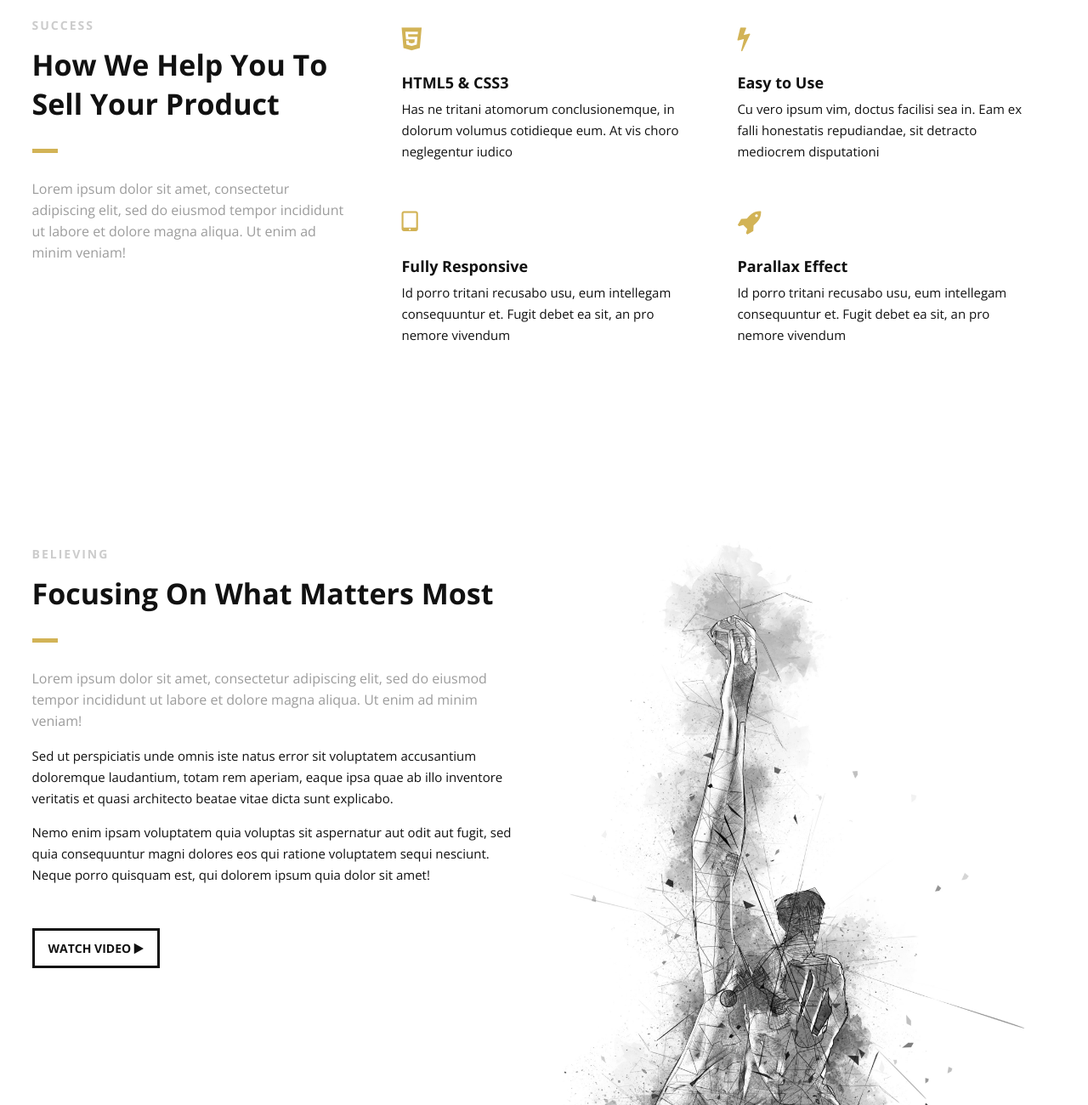
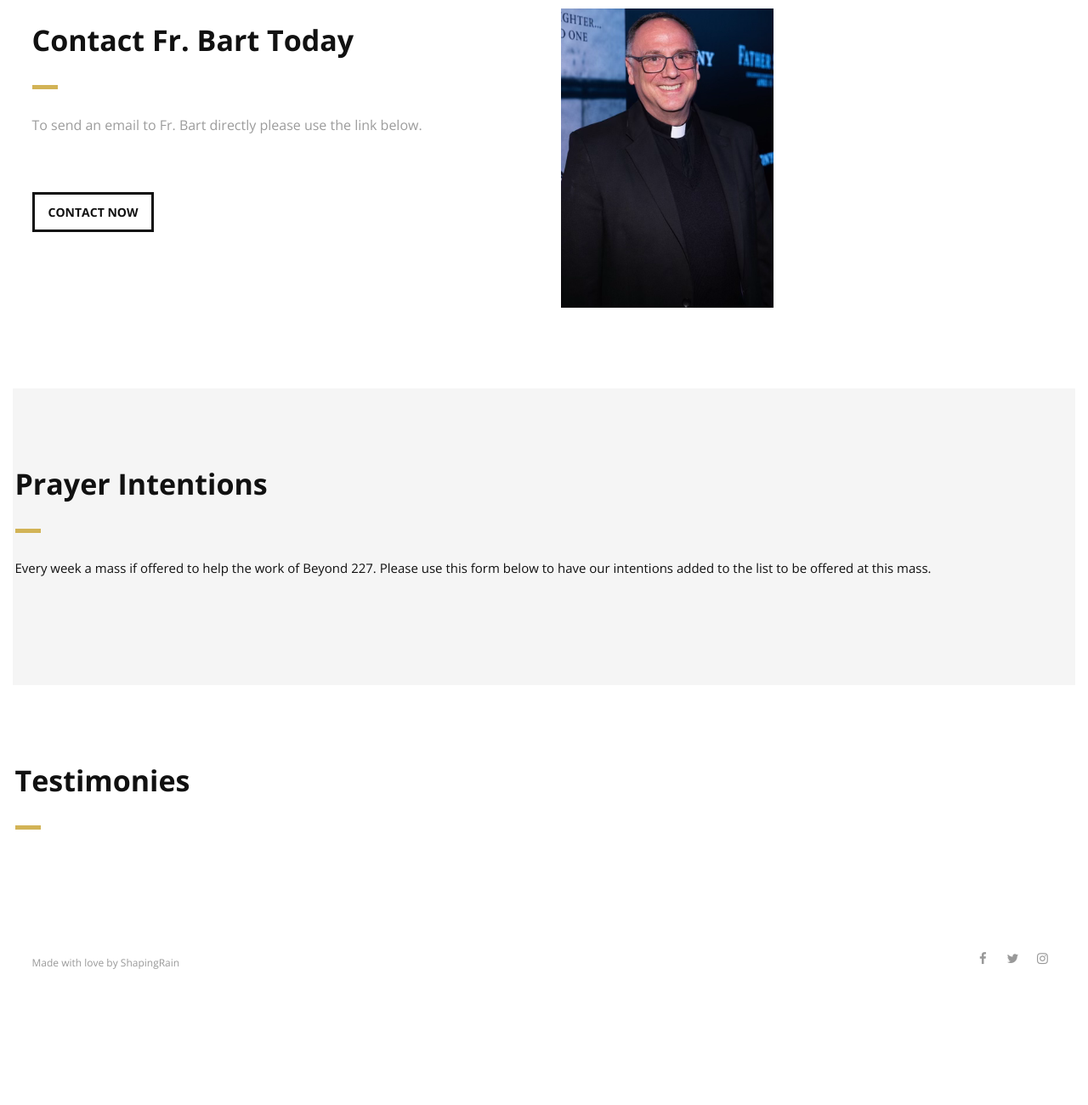
Before and after one commit to kletos/beyond227book, a plain HTML site: page index.html in a window 1280 px wide. Shown: the part 1020-2320 px from the top of the page at 85% size. After the commit the page ends 2200 px from the top, so only its background shows below. Drawn offline with nearby package versions, Linux system fonts and the light colour scheme; grey boxes are pictures that could not be loaded; a script that the page names is missing.

Commit message:
First Draft

```diff
--- a/index.html
+++ b/index.html
@@ -59,7 +59,7 @@
                     <div id="logo">
 
                         <!--Logo that is shown on the banner-->
-                        <h2>Beyond 227 - Book</h2>
+                        <h2>Beyond 227 - That Was Father Stu</h2>
                         <!--End of Banner Logo-->
 
                         <!--The Logo that is shown on the sticky Navigation Bar-->
@@ -78,14 +78,15 @@
                                 <a href="#banner">Home</a>
                             </li>
                             <li>
-                                <a href="#about">About</a>
+                                <a href="#contact">Contact</a>
                             </li>
                             <li>
-                                <a href="#services">Services</a>
+                                <a href="#prayer">Prayer Requests</a>
                             </li>
                             <li>
-                                <a href="#pricing">Pricing</a>
+                                <a href="#testimonies">Testimonies</a>
                             </li>
+
                         </ul>
                     </nav>
                     <!--End of Main Navigation-->
@@ -103,16 +104,13 @@
             <div class="col-2">
 
                 <div class="section-heading">
-                    <h1>A FREE AND SIMPLE LANDING PAGE</h1>
-                    <h2>Namari is a free landing page template you can use for your projects. It is free to use for your
-                        personal and commercial projects, enjoy!</h2>
+                    <h1>THAT WAS FATHER STU</h1>
+                    <h2>Read the book today!</h2>
                 </div>
 
                 <!--Call to Action-->
-                <a href="#" class="button">START CREATING TODAY</a>
+                <a href="https://a.co/d/8VlhoQ1" class="button">Order Now</a>
                 <!--End Call to Action-->
-
-
 
             </div>
 
@@ -126,150 +124,69 @@
     <!--Main Content Area-->
     <main id="content">
 
-        <!--Introduction-->
-        <section id="about" class="introduction scrollto">
+        <!--Contact Section-->
+        <div id="contact" class="scrollto clearfix">
 
             <div class="row clearfix">
 
-                <div class="col-3">
+                <!--Content-->
+                <div class="col-2">
                     <div class="section-heading">
-                        <h3>SUCCESS</h3>
-                        <h2 class="section-title">How We Help You To Sell Your Product</h2>
-                        <p class="section-subtitle">Lorem ipsum dolor sit amet, consectetur adipiscing elit, sed do
-                            eiusmod tempor incididunt ut labore et dolore magna aliqua. Ut enim ad minim veniam!</p>
+                        <h2 class="section-title">Contact Fr. Bart Today</h2>
+                        <p class="section-subtitle">To send an email to Fr. Bart directly please use the link below.</p>
                     </div>
 
-                </div>
+	                <SCRIPT LANGUAGE="JavaScript">user = 'beyond227';site = 'protonmail.com';document.write('<a href=\"mailto:' + user + '@' + site + '\" class=\"button\">');document.write('CONTACT NOW' + '</a>');</SCRIPT>
+             	</div>
 
-                <div class="col-2-3">
-
-                    <!--Icon Block-->
-                    <div class="col-2 icon-block icon-top wow fadeInUp" data-wow-delay="0.1s">
-                        <!--Icon-->
-                        <div class="icon">
-                            <i class="fa fa-html5 fa-2x"></i>
-                        </div>
-                        <!--Icon Block Description-->
-                        <div class="icon-block-description">
-                            <h4>HTML5 &amp; CSS3</h4>
-                            <p>Has ne tritani atomorum conclusionemque, in dolorum volumus cotidieque eum. At vis choro
-                                neglegentur iudico</p>
-                        </div>
-                    </div>
-                    <!--End of Icon Block-->
-
-                    <!--Icon Block-->
-                    <div class="col-2 icon-block icon-top wow fadeInUp" data-wow-delay="0.3s">
-                        <!--Icon-->
-                        <div class="icon">
-                            <i class="fa fa-bolt fa-2x"></i>
-                        </div>
-                        <!--Icon Block Description-->
-                        <div class="icon-block-description">
-                            <h4>Easy to Use</h4>
-                            <p>Cu vero ipsum vim, doctus facilisi sea in. Eam ex falli honestatis repudiandae, sit
-                                detracto mediocrem disputationi</p>
-                        </div>
-                    </div>
-                    <!--End of Icon Block-->
-
-                    <!--Icon Block-->
-                    <div class="col-2 icon-block icon-top wow fadeInUp" data-wow-delay="0.5s">
-                        <!--Icon-->
-                        <div class="icon">
-                            <i class="fa fa-tablet fa-2x"></i>
-                        </div>
-                        <!--Icon Block Description-->
-                        <div class="icon-block-description">
-                            <h4>Fully Responsive</h4>
-                            <p>Id porro tritani recusabo usu, eum intellegam consequuntur et. Fugit debet ea sit, an pro
-                                nemore vivendum</p>
-                        </div>
-                    </div>
-                    <!--End of Icon Block-->
-
-                    <!--Icon Block-->
-                    <div class="col-2 icon-block icon-top wow fadeInUp" data-wow-delay="0.5s">
-                        <!--Icon-->
-                        <div class="icon">
-                            <i class="fa fa-rocket fa-2x"></i>
-                        </div>
-                        <!--Icon Block Description-->
-                        <div class="icon-block-description">
-                            <h4>Parallax Effect</h4>
-                            <p>Id porro tritani recusabo usu, eum intellegam consequuntur et. Fugit debet ea sit, an pro
-                                nemore vivendum</p>
-                        </div>
-                    </div>
-                    <!--End of Icon Block-->
-
+             	<div class="col-2">
+                    <img src="images/frbart.png" width="250" height="352" alt="Fr Bart"/>
                 </div>
 
             </div>
 
+        </div>
 
-        </section>
-        <!--End of Introduction-->
+        <!--End Contact-->
 
-
-
-        <!--Content Section-->
-        <div id="services" class="scrollto clearfix">
-
-            <div class="row no-padding-bottom clearfix"
-
-                <!--Content-->
-                <div class="col-2">
-                    <div class="section-heading">
-                        <h3>BELIEVING</h3>
-                        <h2 class="section-title">Focusing On What Matters Most</h2>
-                        <p class="section-subtitle">Lorem ipsum dolor sit amet, consectetur adipiscing elit, sed do
-                            eiusmod tempor incididunt ut labore et dolore magna aliqua. Ut enim ad minim veniam!</p>
-                    </div>
-                    <p>Sed ut perspiciatis unde omnis iste natus error sit voluptatem accusantium doloremque laudantium,
-                        totam rem aperiam, eaque ipsa quae ab illo inventore veritatis et quasi architecto beatae vitae
-                        dicta sunt explicabo.
-                    </p>
-                    <p>
-                        Nemo enim ipsam voluptatem quia voluptas sit aspernatur aut odit aut fugit, sed quia
-                        consequuntur magni dolores eos qui ratione voluptatem sequi nesciunt.
-                        Neque porro quisquam est, qui dolorem ipsum quia dolor sit amet!
-                    </p>
-                    <!-- Just replace the Video ID "UYJ5IjBRlW8" with the ID of your video on YouTube (Found within the URL) -->
-                    <a href="#" data-videoid="UYJ5IjBRlW8" data-videosite="youtube" class="button video link-lightbox">
-                        WATCH VIDEO <i class="fa fa-play" aria-hidden="true"></i>
-                    </a>
-                </div>
-                <!--End Content Right Side-->
-
-                <div class="col-2">
-                    <img src="images/dancer.jpg" alt="Dancer"/>
-                </div>
-
-            </div>
-
-
-        </div>
-        <!--End of Content Section-->
-
-
-        <!--Pricing Tables-->
-        <section id="pricing" class="secondary-color text-center scrollto clearfix ">
+		<!--Prayer Intentions-->
+        <section id="prayer" class="secondary-color scrollto clearfix">
             <div class="row clearfix">
 
                 <div class="section-heading">
-                    <h3>YOUR CHOICE</h3>
-                    <h2 class="section-title">We have the right package for you</h2>
+                    <h2 class="section-title">Prayer Intentions</h2>
+                    <p>Every week a mass if offered to help the work of Beyond 227. Please use this form below to have our intentions added to the list to be offered at this mass.</p>
+                <iframe data-tally-src="https://tally.so/embed/3j6O6a?alignLeft=1&hideTitle=1&transparentBackground=1&dynamicHeight=1" loading="lazy" width="100%" height="1" frameborder="0" marginheight="0" marginwidth="0" title="Prayer Requests"></iframe><script>var d=document,w="https://tally.so/widgets/embed.js",v=function(){"undefined"!=typeof Tally?Tally.loadEmbeds():d.querySelectorAll("iframe[data-tally-src]:not([src])").forEach((function(e){e.src=e.dataset.tallySrc}))};if("undefined"!=typeof Tally)v();else if(d.querySelector('script[src="'+w+'"]')==null){var s=d.createElement("script");s.src=w,s.onload=v,s.onerror=v,d.body.appendChild(s);}</script>
+
                 </div>
 
 
 
             </div>
         </section>
-        <!--End of Pricing Tables-->
+        <!--End of Intentions-->
+
+		<!--Testimonies-->
+        <section id="testimonies" class="scrollto clearfix">
+
+            <div class="row clearfix">
+                    <div class="section-heading">
+                        <h2 class="section-title">Testimonies</h2>
+						<iframe data-tally-src="https://tally.so/embed/3lePqk?alignLeft=1&hideTitle=1&transparentBackground=1&dynamicHeight=1" loading="lazy" width="100%" height="1" frameborder="0" marginheight="0" marginwidth="0" title="Story of Intercession"></iframe><script>var d=document,w="https://tally.so/widgets/embed.js",v=function(){"undefined"!=typeof Tally?Tally.loadEmbeds():d.querySelectorAll("iframe[data-tally-src]:not([src])").forEach((function(e){e.src=e.dataset.tallySrc}))};if("undefined"!=typeof Tally)v();else if(d.querySelector('script[src="'+w+'"]')==null){var s=d.createElement("script");s.src=w,s.onload=v,s.onerror=v,d.body.appendChild(s);}</script>
+
+                    </div>
+
+            </div>
+
+
+        </section>
+        <!--End of Testimonies-->
+
 
     </main>
     <!--End Main Content Area-->
+
+
 
 
     <!--Footer-->
```
Also changed, not shown: images/frbart.png (added), images/user-images/user-1.jpg (deleted), images/user-images/user-2.jpg (deleted), images/user-images/user-3.jpg (deleted), 1 other file.
